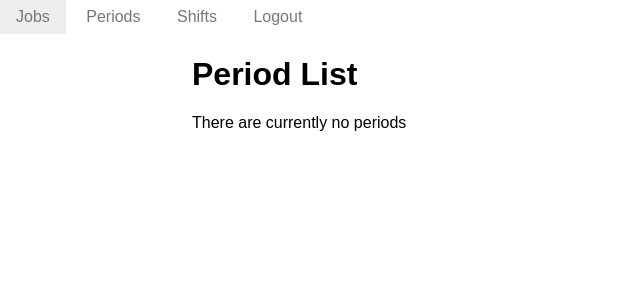
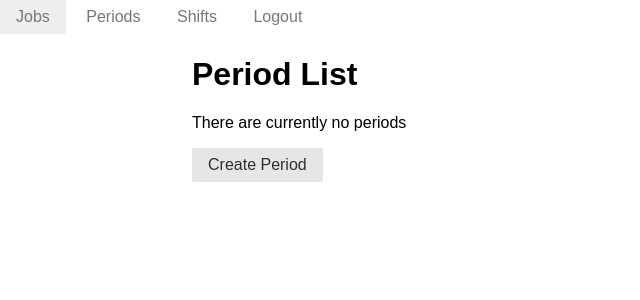
Before and after one commit to kdaniel2410/django-timesheet, a Django app: page /periods in a window 1280 px wide. Shown: the top 300 px of the page, without its empty margins (0-640 px from the left). Run offline with Django 4.2, Linux system fonts and the light colour scheme; the visitor is signed in with stand-in values (Sample User, id 1); data that the repository does not hold is empty.

Commit message:
Updated templates and formatting

```diff
--- a/jobs/static/jobs/style.css
+++ b/jobs/static/jobs/style.css
@@ -5,5 +5,6 @@
 }
 
 table {
-  margin: auto;
+  width: 100%;
+  margin-bottom: 7px;
 }
--- a/jobs/templates/jobs/job_confirm_delete.html
+++ b/jobs/templates/jobs/job_confirm_delete.html
@@ -1,7 +1,6 @@
 {% extends 'jobs/base.html' %} {% block content %}
 
 <h1>Delete Job</h1>
-<p><a href="{% url 'job_list' %}">Job List</a></p>
 
 <form method="POST">
   {% csrf_token %}
--- a/jobs/templates/jobs/period_list.html
+++ b/jobs/templates/jobs/period_list.html
@@ -1,4 +1,5 @@
-{% extends 'jobs/base.html' %} {% block content %}
+{% extends 'jobs/base.html' %}
+{% block content %}
 
 <h1>Period List</h1>
 
@@ -22,8 +23,8 @@
       <td>{{ period.cutoff | date }}</td>
       <td>{{ period.payday | date }}</td>
       <td>{{ period.shifts }}</td>
-      <td>{{ period.hours | floatformat:1 }}</td>
-      <td>{{ period.job.currency }}{{ period.income | floatformat:2 }}</td>
+      <td>{% if period.hours %}{{ period.hours | floatformat:1 }}{% else %}0{% endif %}</td>
+      <td>{{ period.job.currency }}{% if period.income %}{{ period.income | floatformat:2 }}{% else %}0{% endif %}</td>
       <td>
         <a href="{% url 'period_shift_list' period.pk %}">Shifts</a>
         <a href="{% url 'period_update' period.pk %}">Update</a>
@@ -35,4 +36,6 @@
 </table>
 {% else %}
 <p>There are currently no periods</p>
-{% endif %} {% endblock content %}
+{% endif %}
+<a class="pure-button" href="{% url "period_create" %}">Create Period</a>
+{% endblock content %}
--- a/jobs/templates/jobs/shift_form.html
+++ b/jobs/templates/jobs/shift_form.html
@@ -2,9 +2,13 @@
 
 <h1>Create/Update Shift</h1>
 
-<form class="pure_form" method="POST">
+<form class="pure-form" method="POST">
   {% csrf_token %} {{ form.as_p }}
   <button class="pure-button pure-button-primary" type="submit">Create</button>
 </form>
 
+<p>
+  Click <a href="https://www.calculator.net/time-duration-calculator.html">here</a> to calculate the number of hours between two times
+</p>
+
 {% endblock content %}
```
Also changed, not shown: jobs/templates/jobs/job_list.html (+5 -2 lines), jobs/templates/jobs/shift_list.html (+5 -2 lines).
